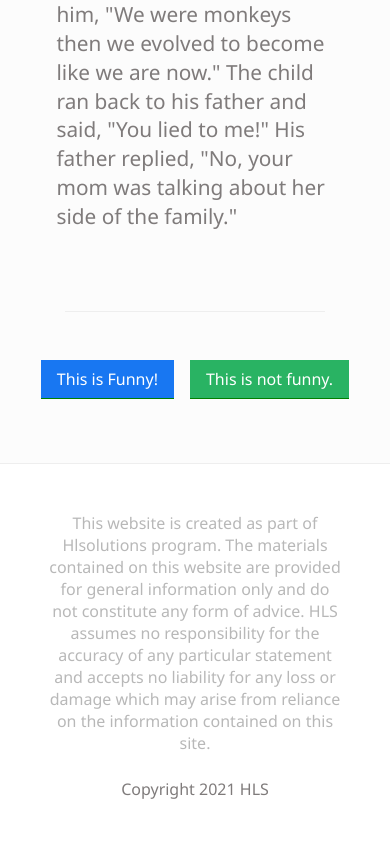
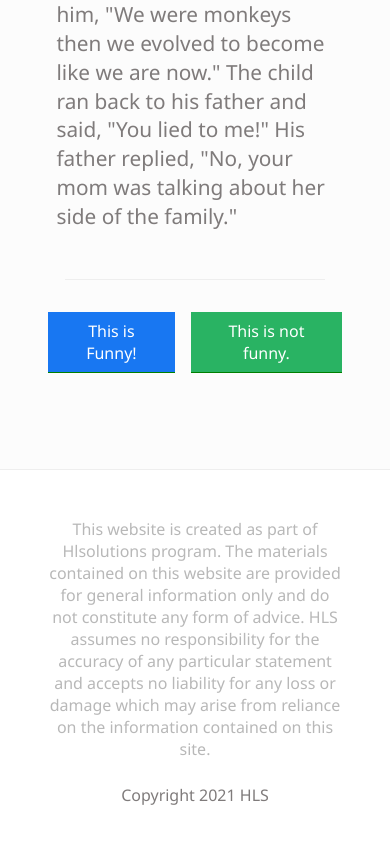
Before and after one commit to auquangtuan/HLS_interview, a React (Create React App) app: page / in a window 390 px wide. Shown: the part 713-1557 px from the top of the page. Built offline with nearby package versions, Linux system fonts and the light colour scheme.

Commit message:
done Reponsive

```diff
--- a/src/container/MainJoke/style.scss
+++ b/src/container/MainJoke/style.scss
@@ -20,21 +20,41 @@
     padding-top: 3rem;
     display: flex;
     justify-content: center;
-    gap : 1rem;
+    gap: 1rem;
     align-items: center;
   }
   .joke_spliter {
     padding: 1.5rem 0;
   }
 }
-@media only screen and (max-width: 592px) {
+@media only screen and (max-width: 850px) {
   .MainJoke {
+    padding: 3rem;
+    .joke_spliter {
+      padding: 0.5rem;
+    }
     &__button {
       gap: 2rem;
     }
     .buttonComponent {
-      padding: .8rem 2rem;
+      padding: 0.8rem 2rem;
     }
+  }
+}
+@media only screen and (max-width: 592px) {
+  .MainJoke {
+    padding: 2rem;
+    &__button {
+      gap: 2rem;
+    }
+    .buttonComponent {
+      padding: 0.8rem 2rem;
+    }
+  }
+}
+@media only screen and (max-width: 519px) {
+  .MainJoke {
+    padding: 1rem;
   }
 }
 @media only screen and (max-width: 415px) {
@@ -44,7 +64,27 @@
       gap: 1rem;
     }
     .buttonComponent {
-      padding: .5rem 1rem;
+      padding: 0.5rem 1rem;
+    }
+  }
+}
+@media only screen and (max-width: 480px) {
+  .MainJoke {
+    &__button {
+      padding: 2rem 4rem;
+    }
+    .buttonComponent {
+      padding: 0.5rem 1rem;
+    }
+  }
+}
+@media only screen and (max-width: 400px) {
+  .MainJoke {
+    &__button {
+      padding: 2rem 1rem;
+    }
+    .buttonComponent {
+      padding: 0.5rem 1rem;
     }
   }
 }
@@ -52,10 +92,10 @@
   .MainJoke {
     padding: 2rem 1rem;
     &__button {
-      gap: .5rem;
+      gap: 0.5rem;
     }
     .buttonComponent {
-      padding: .3rem .5rem;
+      padding: 0.3rem 0.5rem;
     }
   }
 }
```
